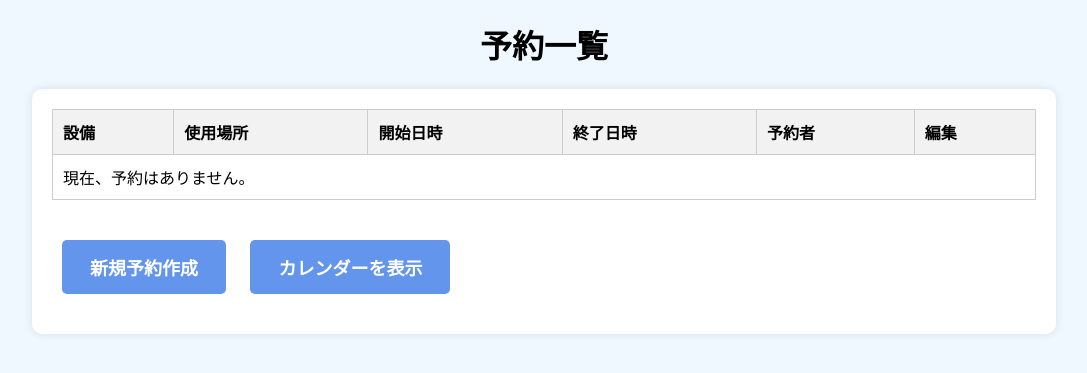
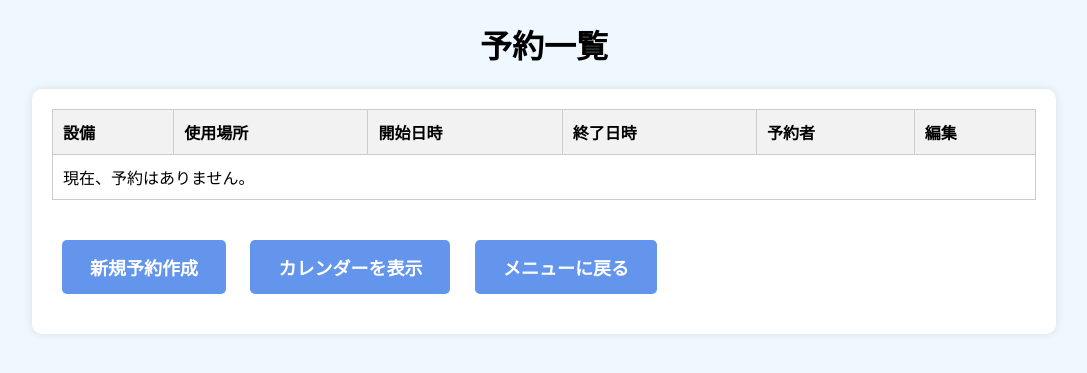
Before and after one commit to c-kurata/Takamitu, a Django app: page /reservation/ in a window 1280 px wide. Shown: the part 74-447 px from the top of the page, without its empty margins (96-1183 px from the left). Run offline with Django 5.2, Linux system fonts and the light colour scheme; data that the repository does not hold is empty.

Commit message:
設備画面メニューに戻るボタン設置

```diff
--- a/Setubi/templates/Setubi/reservation_list.html
+++ b/Setubi/templates/Setubi/reservation_list.html
@@ -120,6 +120,8 @@
             <a href="{% url 'reservation_create' %}" class="link-button">新規予約作成</a>
             <!-- カレンダーボタンを追加 -->
             <a href="{% url 'calendar' %}" class="link-button">カレンダーを表示</a>
+            <!-- メニューに戻るボタンを追加 -->
+            <a href="{% url 'menu' %}" class="link-button">メニューに戻る</a>
         </div>
     </div>
 </body>
```
